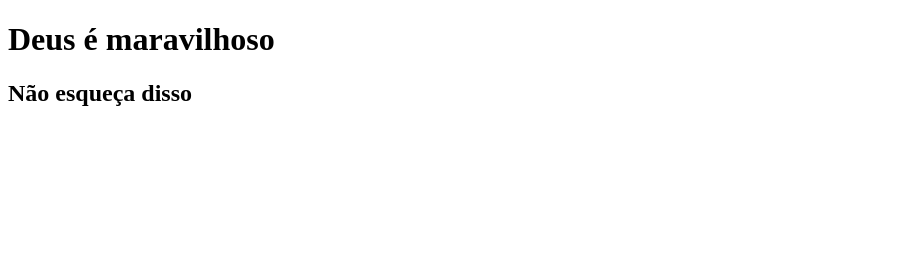
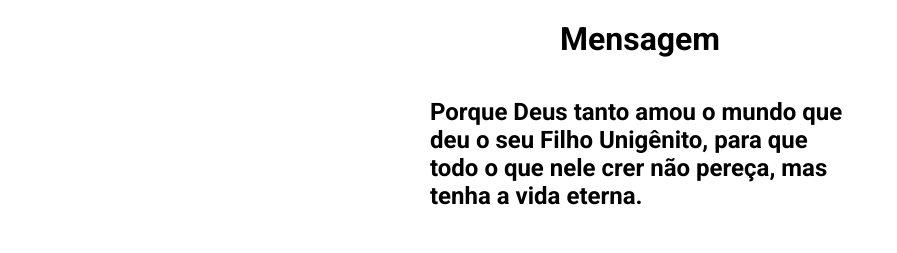
Before and after one commit to LucasSantana17/API_Vendas, a website: page src/view/home.html in a window 1280 px wide. Shown: the whole page, without its empty margins (0-897 px from the left). Drawn offline with Linux system fonts and the light colour scheme.

Commit message:
redirecionameto ok

```diff
--- a/src/Controller/roteamento.js
+++ b/src/Controller/roteamento.js
@@ -1,6 +1,8 @@
 const express = require('express');
 const formulario = express.Router();
 const path = require('path');
+const login = require('./routes_login');
+
 
 formulario.get('/', (req, res) => {
     const filePath = path.join(__dirname,'../view/login.html')
--- a/src/Controller/routes_cliente.js
+++ b/src/Controller/routes_cliente.js
@@ -28,7 +28,7 @@ rots.post('/cadastro', (req, rep, next)=>{
       rep.status(500).send({msg:'CPF obrigatório'});
       rep.end();
    }
-   if(senha ==null){
+   if(senha == null){
       rep.status(500).send({msg:'Senha obrigatória'});
       rep.end();
       console.log('Senha invalida ou não fornecidada');
@@ -46,8 +46,6 @@ rots.post('/cadastro', (req, rep, next)=>{
     });
 });
 
-
-// Busca de todos os cadastro no banco
 rots.get('/user',(req, rep, next) => {
    const SQL = 'select * from cliente';
 
--- /dev/null
+++ b/src/view/home.css
@@ -0,0 +1,23 @@
+@import url('https://fonts.googleapis.com/css2?family=Roboto:ital,wght@0,100;0,300;0,400;0,500;0,700;0,900;1,100;1,300;1,400;1,500;1,700;1,900&display=swap');
+*{
+    margin: 0;
+    padding: 0;
+    box-sizing: border-box;
+    font-family: 'Poppins', sans-serif;
+    text-decoration: none;
+    font-family: "Roboto", sans-serif;
+    color: black;
+}
+
+.msg{
+ width: 500px;
+ padding: 40px;
+}
+
+body{
+    padding: 20px;
+    display: flex;
+    justify-content: center;
+    flex-direction: column;
+    align-items: center;
+}
--- a/src/view/home.html
+++ b/src/view/home.html
@@ -3,10 +3,11 @@
 <head>
     <meta charset="UTF-8">
     <meta name="viewport" content="width=device-width, initial-scale=1.0">
+    <link rel="stylesheet" href="home.css">
     <title>loja_home</title>
 </head>
 <body>
-    <h1>Deus é maravilhoso</h1>
-    <h2>Não esqueça disso</h2>
+    <h1>Mensagem</h1>
+    <h2 class="msg">Porque Deus tanto amou o mundo que deu o seu Filho Unigênito, para que todo o que nele crer não pereça, mas tenha a vida eterna.</h2>
 </body>
 </html>
--- a/src/view/login.css
+++ b/src/view/login.css
@@ -70,3 +70,8 @@ main form {
     border: none;
     direction: none;
 }
+
+.error {
+    border: 1px solid red;
+    color: red;
+}
```
Also changed, not shown: src/Controller/routes_login.js (+8 -4 lines), src/view/login.js (+6 -2 lines).
